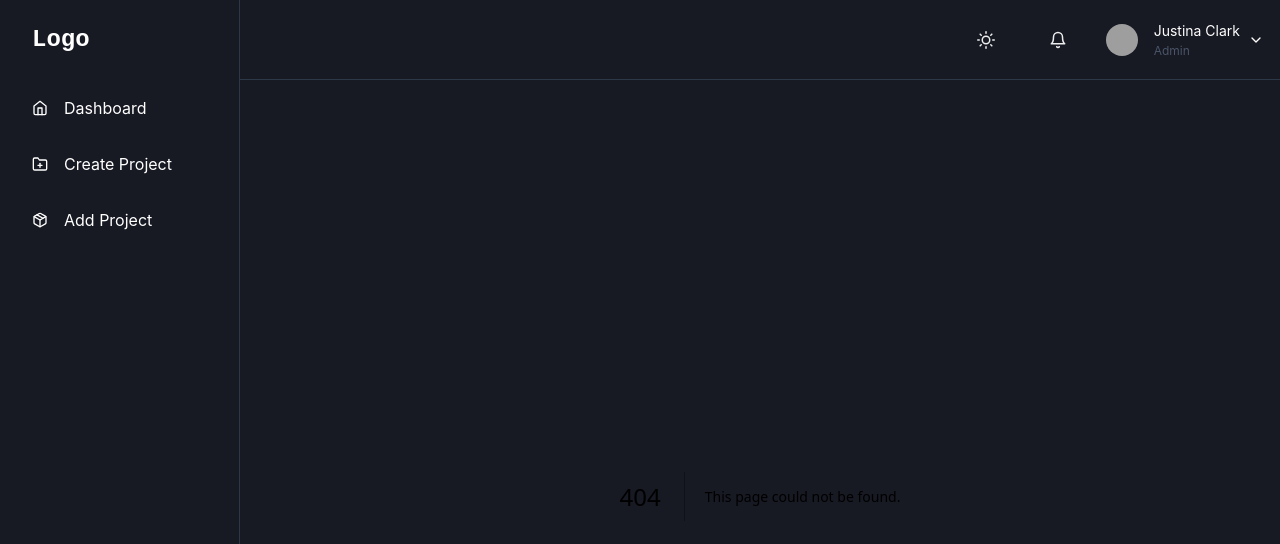
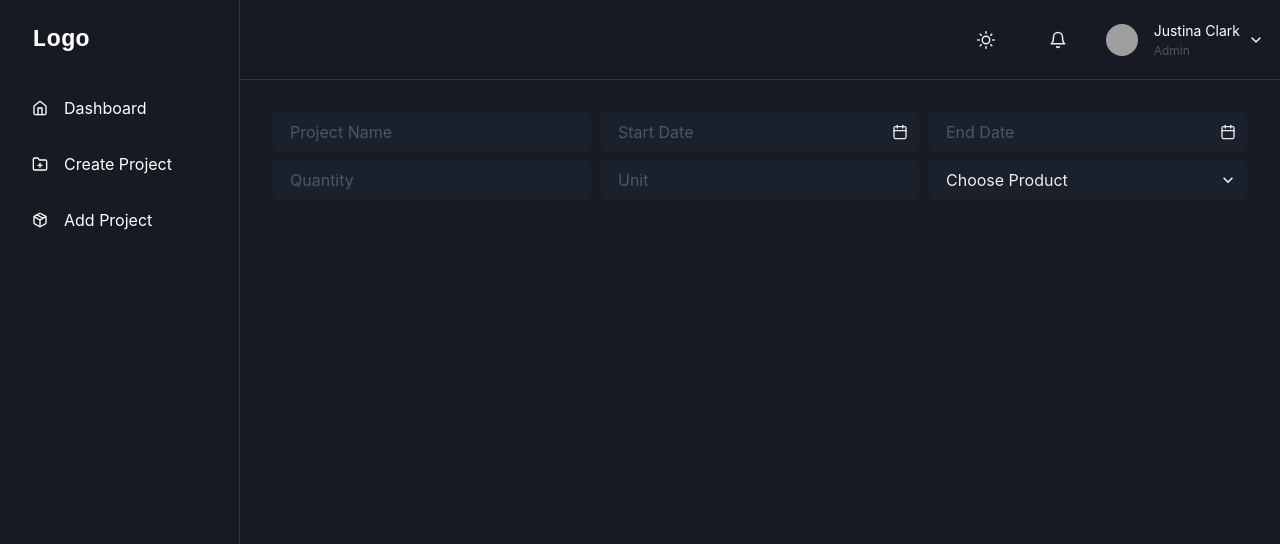
Before and after one commit to leveorxyz/SCM, a Next.js app: page /add in a window 1280 px wide. Before the commit this address had no page. Shown: the top 544 px of the page. Built offline with nearby package versions, Linux system fonts and the light colour scheme; grey boxes are pictures that could not be loaded.

Commit message:
Add(UI): implement AddProjectForm

```diff
--- /dev/null
+++ b/src/components/add-project/Form.tsx
@@ -0,0 +1,83 @@
+import {
+  Stack,
+  FormControl,
+  FormErrorMessage,
+  Input,
+  InputGroup,
+  InputRightElement,
+  Select,
+  useColorModeValue,
+  Button,
+} from "@chakra-ui/react";
+import { FiCalendar } from "react-icons/fi";
+
+export default function AddProjectForm() {
+  const inputBgColor = useColorModeValue("gray.50", "gray.800");
+  return (
+    <Stack direction="column" spacing={2} p={4}>
+      <Stack direction={{ base: "column", md: "row" }} spacing={2}>
+        <FormControl>
+          <Input
+            placeholder="Project Name"
+            variant="filled"
+            bgColor={inputBgColor}
+          />
+          <FormErrorMessage></FormErrorMessage>
+        </FormControl>
+        <FormControl>
+          <InputGroup>
+            <Input
+              placeholder="Start Date"
+              variant="filled"
+              bgColor={inputBgColor}
+            />
+            <InputRightElement pointerEvents="none">
+              <FiCalendar />
+            </InputRightElement>
+          </InputGroup>
+
+          <FormErrorMessage></FormErrorMessage>
+        </FormControl>
+        <FormControl>
+          <InputGroup>
+            <Input
+              placeholder="End Date"
+              variant="filled"
+              bgColor={inputBgColor}
+            />
+            <InputRightElement pointerEvents="none">
+              <FiCalendar />
+            </InputRightElement>
+          </InputGroup>
+          <FormErrorMessage></FormErrorMessage>
+        </FormControl>
+      </Stack>
+      <Stack direction={{ base: "column", md: "row" }} spacing={2}>
+        <FormControl>
+          <Input
+            placeholder="Quantity"
+            variant="filled"
+            bgColor={inputBgColor}
+          />
+          <FormErrorMessage></FormErrorMessage>
+        </FormControl>
+        <FormControl>
+          <Input placeholder="Unit" variant="filled" bgColor={inputBgColor} />
+          <FormErrorMessage></FormErrorMessage>
+        </FormControl>
+        <FormControl>
+          <Select
+            placeholder="Choose Product"
+            variant="filled"
+            bgColor={inputBgColor}
+          >
+            <option value="option1">Option 1</option>
+            <option value="option2">Option 2</option>
+            <option value="option3">Option 3</option>
+          </Select>
+          <FormErrorMessage></FormErrorMessage>
+        </FormControl>
+      </Stack>
+    </Stack>
+  );
+}
--- /dev/null
+++ b/src/pages/add.tsx
@@ -0,0 +1,11 @@
+import { SimpleGrid, Stack } from "@chakra-ui/react";
+
+import AddProjectForm from "../components/add-project/Form";
+
+export default function AddProduct() {
+  return (
+    <Stack direction="column" spacing={3}>
+      <AddProjectForm />
+    </Stack>
+  );
+}
```
